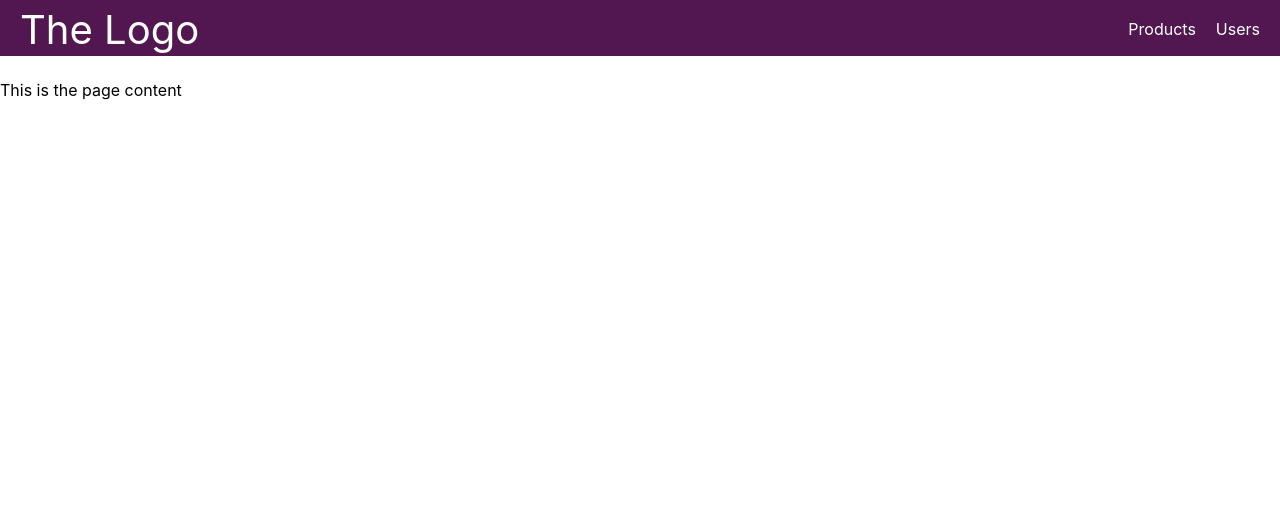
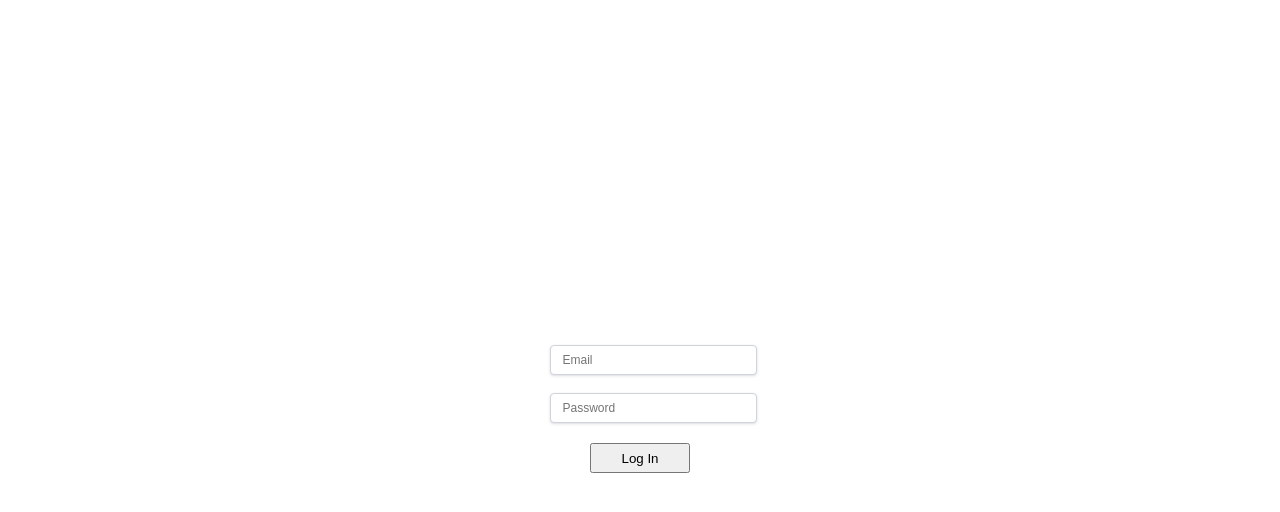
Before and after one commit to carl-hand/pwa-skeleton, a React (Create React App) app: page / in a window 1280 px wide. Shown: the top 512 px of the page. Built offline with nearby package versions, Linux system fonts and the light colour scheme.

Commit message:
added sign in page and styling

```diff
--- a/public/index.html
+++ b/public/index.html
@@ -33,7 +33,7 @@
 
 <body style="height:100%">
   <noscript>You need to enable JavaScript to run this app.</noscript>
-  <div id="root"></div>
+  <div id="root" style="height:100%"></div>
   <!--
       This HTML file is a template.
       If you open it directly in the browser, you will see an empty page.
--- a/src/App.js
+++ b/src/App.js
@@ -1,44 +1,20 @@
 import React from 'react';
-import logo from './logo.svg';
-import './App.css';
-import { Toolbar } from './components/toolbar/Toolbar';
-import { css } from 'emotion';
-import { SideDrawer } from './components/sideDrawer/SideDrawer';
-import { Backdrop } from './components/backdrop/Backdrop';
-
-const appContainerCss = css`
-  height: 100%;
-`;
-const contentCss = css`
-  position: relative;
-  top: 64px;
-`;
+import { Home } from './components/home/Home';
+import { SignIn } from './components/SignIn/SignIn';
 
 export class App extends React.Component {
   state = {
-    isSideDrawerOpen: false,
+    isAuthenticated: false,
   };
 
-  toggleSideDrawer = () => {
-    this.setState((prevState) => {
-      return { isSideDrawerOpen: !prevState.isSideDrawerOpen };
+  handleSubmit = () => {
+    this.setState({
+      isAuthenticated: true,
     });
   }
 
   render() {
-    let backdrop = null;
-    if (this.state.isSideDrawerOpen) {
-      backdrop = <Backdrop handleToggleSideDrawer={this.toggleSideDrawer}/>;
-    }
-    return (
-      <div className={appContainerCss}>
-        <Toolbar handleToggleSideDrawer={this.toggleSideDrawer}/>
-        <SideDrawer show={this.state.isSideDrawerOpen} />
-        {backdrop}
-        <div className={contentCss}>
-          <p>This is the page content</p>
-        </div>
-      </div>
-    );
+    const component = this.state.isAuthenticated ? <Home /> : <SignIn submit={this.handleSubmit}/>;
+    return <>{component}</>;
   }
 }
--- /dev/null
+++ b/src/components/SignIn/SignIn.js
@@ -0,0 +1,141 @@
+import React from 'react';
+import { css } from 'emotion';
+
+const formContainerCss = css`
+  display: flex;
+  flex-direction: column;
+  justify-content: center;
+  align-items: center;
+  height: 100%;
+`;
+
+const inputContainerCss = css`
+  display: flex;
+  flex-direction: column;
+`;
+
+const inputCss = css`
+  display: block;
+  margin-top: 8px;
+  height: 16px;
+  width: 100%;
+  padding: 6px 12px;
+  border: 1px solid #ced4da;
+  border-radius: 4px;
+  transition: border-color 0.15s ease-in-out, box-shadow 0.15s ease-in-out;
+  box-shadow: 0 1px 3px rgba(50, 50, 93, 0.14902),
+    0 1px 0 rgba(0, 0, 0, 0.0196078);
+  margin-bottom: 10px;
+  font-size: 12px;
+
+  &:hover {
+    border-color: #717a8a;
+  }
+
+  &:focus {
+    color: #495057;
+    background-color: #fff;
+    border-color: #80bdff;
+    outline: 0;
+    box-shadow: 0 0 0 3 rgba(0, 123, 255, 0.25);
+  }
+`;
+
+const submitButtonCss = css`
+  position: relative;
+  top: 10px;
+  width: 100px;
+  height: 30px;
+
+  &:hover {
+    cursor: pointer;
+  }
+`;
+
+export class SignIn extends React.Component {
+  state = {
+    email: '',
+    password: '',
+    buttonType: 'button',
+    errors: {},
+  };
+
+  handleEmailChange = evt => {
+    const email = evt.target.value;
+
+    this.setState({
+      email,
+    });
+  };
+
+  handlePasswordChange = evt => {
+    const password = evt.target.value;
+
+    this.setState({
+      password,
+    });
+  };
+
+  handleClick = () => {
+    const { email, password } = this.state;
+    const errors = this.hasErrors(email, password);
+    let buttonType = 'button';
+    if (errors.isEmailFieldEmpty || errors.isPasswordFieldEmpty) {
+      errors.emptyFieldsError = 'Please enter a value for all fields';
+    } else {
+      buttonType = 'submit';
+      this.props.submit();
+    }
+
+    this.setState({
+      buttonType,
+      errors,
+    });
+  };
+
+  hasErrors(email, password) {
+    return {
+      isEmailFieldEmpty: email.length === 0,
+      isPasswordFieldEmpty: password.length === 0,
+    };
+  }
+
+  render() {
+    const { buttonType, errors } = this.state;
+    const { emptyFieldsError } = errors;
+    const errorMessage = emptyFieldsError ? (
+      <p style={{ color: 'red', margin: 0 }}>{emptyFieldsError}</p>
+    ) : null;
+
+    return (
+      <form className={formContainerCss}>
+        <div className={inputContainerCss}>
+          <input
+            className={inputCss}
+            placeholder="Email"
+            onChange={this.handleEmailChange}
+            type="email"
+            id="email"
+          />
+        </div>
+        <div className={inputContainerCss}>
+          <input
+            className={inputCss}
+            placeholder="Password"
+            onChange={this.handlePasswordChange}
+            type="password"
+            id="password"
+          />
+        </div>
+        {errorMessage}
+        <button
+          onClick={this.handleClick}
+          className={submitButtonCss}
+          type={buttonType}
+        >
+          Log In
+        </button>
+      </form>
+    );
+  }
+}
--- /dev/null
+++ b/src/components/home/Home.js
@@ -0,0 +1,42 @@
+import React from 'react';
+import { Toolbar } from '../toolbar/Toolbar';
+import { css } from 'emotion';
+import { Backdrop } from '../backdrop/Backdrop';
+import { SideDrawer } from '../sideDrawer/SideDrawer';
+
+const appContainerCss = css`
+  height: 100%;
+`;
+const contentCss = css`
+  position: relative;
+  top: 64px;
+`;
+
+export class Home extends React.Component {
+  state = {
+    isSideDrawerOpen: false,
+  };
+
+  toggleSideDrawer = () => {
+    this.setState((prevState) => {
+      return { isSideDrawerOpen: !prevState.isSideDrawerOpen };
+    });
+  }
+
+  render() {
+    let backdrop = null;
+    if (this.state.isSideDrawerOpen) {
+      backdrop = <Backdrop handleToggleSideDrawer={this.toggleSideDrawer}/>;
+    }
+    return (
+      <div className={appContainerCss}>
+        <Toolbar handleToggleSideDrawer={this.toggleSideDrawer}/>
+        <SideDrawer show={this.state.isSideDrawerOpen} />
+        {backdrop}
+        <div className={contentCss}>
+          <p>This is the page content</p>
+        </div>
+      </div>
+    );
+  }
+}
--- a/src/components/toolbar/Toolbar.js
+++ b/src/components/toolbar/Toolbar.js
@@ -26,7 +26,7 @@ const toolbarLogoCss = css`
     color: white;
     text-decoration: none;
     font-size: 40px;
-  },
+  }
 
   @media screen and (min-width: 769px) {
     left: 0;
```
